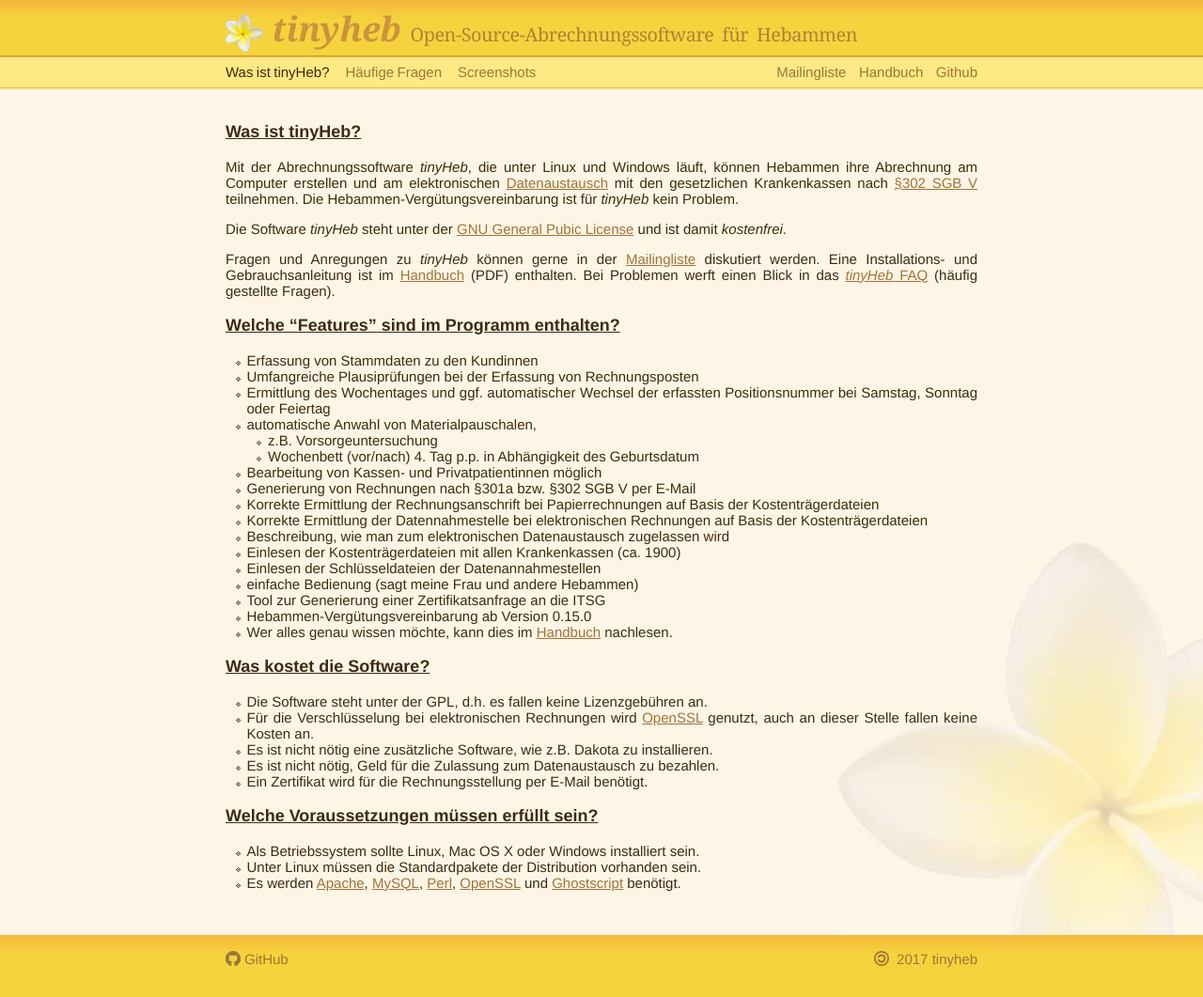
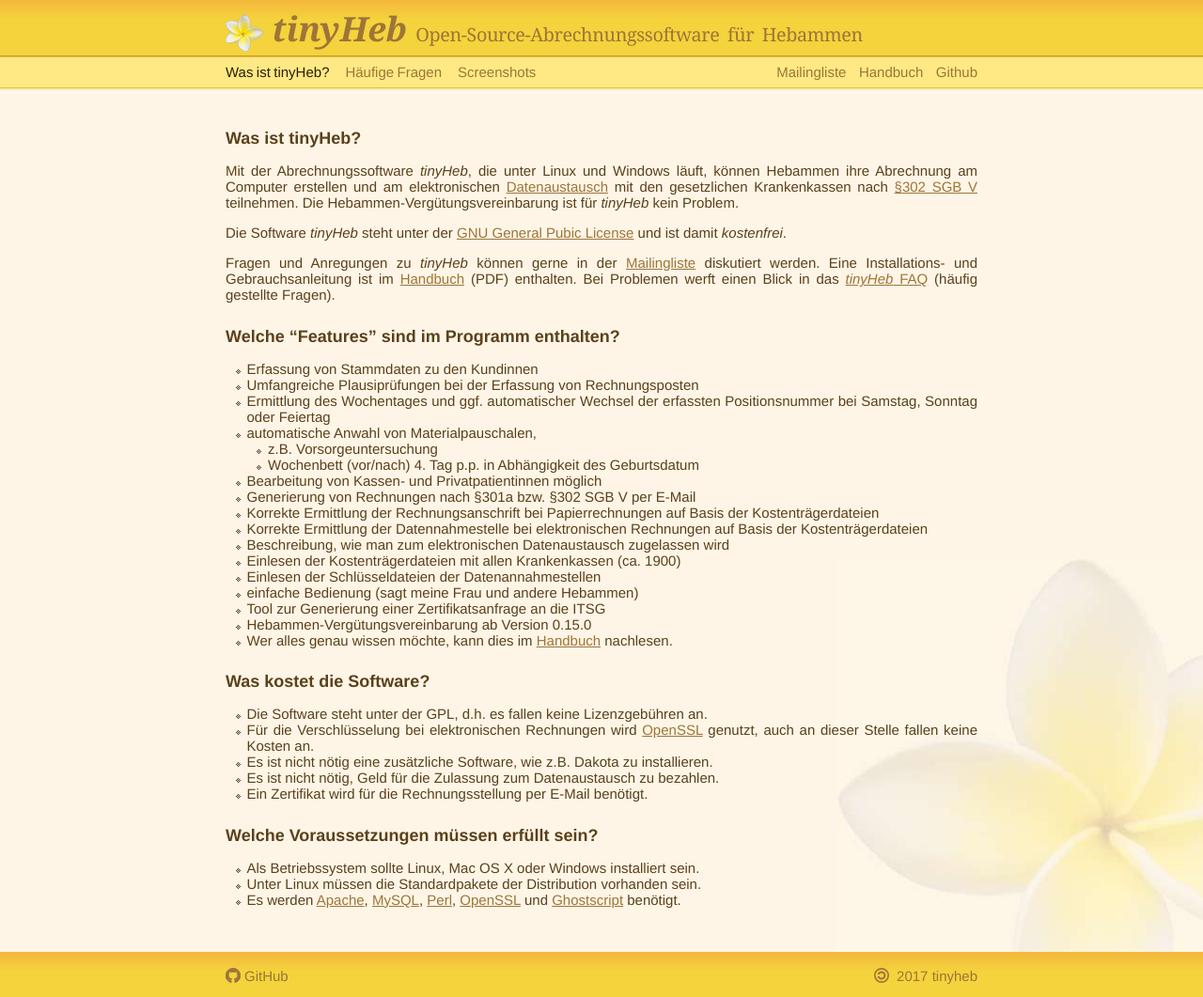
Before and after one commit to tinyheb/tinyheb.github.io, a Jekyll site: the page built from pages/start.md, in a window 1280 px wide. Shown: the whole page at 94% size. Built offline with Jekyll 4.4.1, drawn with Linux system fonts in a browser that asks for light colours.

Commit message:
- favicon - styles - fixed page title - minor

```diff
--- a/_config.yml
+++ b/_config.yml
@@ -1,4 +1,4 @@
-title: tinyheb
+title: tinyHeb
 description: Open-Source-Abrechnungssoftware für Hebammen
 baseurl: ""
 url: "https://tinyheb.github.io"
--- a/_includes/head.html
+++ b/_includes/head.html
@@ -3,13 +3,15 @@
     <meta http-equiv="X-UA-Compatible" content="IE=edge">
     <meta name="viewport" content="width=device-width, initial-scale=1">
 
-  <title>{% if page.title %}{{ page.title | escape }}{% else %}{{ site.title | escape }}{% endif %}</title>
+    <title>{{ site.title | escape }}{% if page.title %} - {{ page.title | escape }}{% endif %}</title>
     <meta name="description" content="{{ page.excerpt | default: site.description | strip_html | normalize_whitespace | truncate: 160 | escape }}">
     <meta name="keywords" content="hebamme, hebammen, abrechnung, opensource, abrechnungssoftware, software, tinyheb, programm, abrechnungsprogramm, §301a, §302, Hebammen-EDV, Hebamme-EDV, Hebammen-Software, linux">
 
     <link rel="stylesheet" href="{{ "/assets/main.css" | relative_url }}">
     <link rel="canonical" href="{{ page.url | replace:'index.html','' | absolute_url }}">
-  <link href="{{ "/assets/favicon.ico" | relative_url }}" type="image/x-icon" rel="shortcut icon">
+
+    <link rel="icon" type="image/png" href="{{ "/assets/favicon-32x32.png" | relative_url }}" sizes="32x32">
+    <link rel="icon" type="image/png" href="{{ "/assets/favicon-16x16.png" | relative_url }}" sizes="16x16">
 
     {% if jekyll.environment == 'production' and site.piwik %}
         {% include piwik.html %}
--- a/_includes/header.html
+++ b/_includes/header.html
@@ -1,6 +1,7 @@
 <header class="site-header" role="banner">
     <h1>
-        <img src="{{ "/assets/flower.png" | relative_url }}" alt="logo"/>
+        <img src="{{ "/assets/flower.png" | relative_url }}"
+             alt="logo" width="40px" height="40px"/>
         <a href="{{ "/" | relative_url}}">{{ site.title | escape }}</a>
         <span id="header-small">{{ site.description | escape }}</span>
     </h1>
--- a/_layouts/default.html
+++ b/_layouts/default.html
@@ -1,12 +1,8 @@
 <!DOCTYPE html>
 <html lang="{{ site.lang | default: "de" }}">
-
   {% include head.html %}
-
   <body>
-
     {% include header.html %}
-
     <main aria-label="Content">
         <div id="outer-content">
             <div id="content">
@@ -14,9 +10,7 @@
             </div>
         </div>
     </main>
-
     {% include footer.html %}
-
+    {% include piwik.html %}
   </body>
-
 </html>
--- a/assets/main.sass
+++ b/assets/main.sass
@@ -8,7 +8,7 @@ $base-font-family: "Helvetica Neue", Helvetica, Arial, sans-serif
 $base-font-size: 15px
 $std-padding: 1rem
 
-$brown: #3c2b12
+$brown: #5a411b
 $choc: #9d7538
 $yellow: #f4d33c
 $bright: #fff5e6
@@ -19,12 +19,12 @@ $bg-content-color: $bright
 
 $link-color: $choc
 $link-hover-color: $brown
-$link-active-color: $brown
+$link-active-color: darken($brown, 12%)
 
 $footer-color: $choc
 
-// Width of the content area
 $content-width: 800px
+$std-duration: 200ms
 
 body
   color: $text-color
@@ -40,7 +40,6 @@ body
     border-bottom: 1px solid #ca943e
 
     h1
-      color: #ca943e
       margin: 0 auto
       padding: 0.4rem $std-padding 0.2rem
       font-size: 240%
@@ -50,7 +49,7 @@ body
       width: $content-width
 
       #header-small
-        color: #af8036
+        color: $choc
         font-size: 55%
         font-weight: 100
         word-spacing: 0.2em
@@ -60,18 +59,17 @@ body
         vertical-align: middle
 
       a:link, a:hover, a:visited
-        color: #ca943e
+        color: $choc
         text-decoration: none
         font-style: italic
 
 h2
-  margin: 1em 0
+  margin: 1.6rem 0 0.6rem
   text-align: left
   font-size: 120%
-  text-decoration: underline
 
 h3
-  margin: 1em 0
+  margin: 1.6rem 0 0.6rem
   text-align: left
   font-size: 100%
 
@@ -79,9 +77,11 @@ table
   margin: 0
 
 hr
-  border: 1px solid #E4C228
+  border: 1px solid #e4c228
 
 a
+  transition: color $std-duration
+
   &:link, &:visited
   color: $link-color
   text-decoration: underline
@@ -134,7 +134,6 @@ nav.menu
 
       &.active
         color: $link-active-color
-        margin: 0 0 0.5em 0.9em
 
 main
   #outer-content
```
Also changed, not shown: assets/bullet.gif (deleted), assets/favicon-16x16.png (added), assets/favicon-32x32.png (added), assets/favicon.ico (deleted), assets/flower.png. Lines whose indentation alone changed are shown as unchanged.
